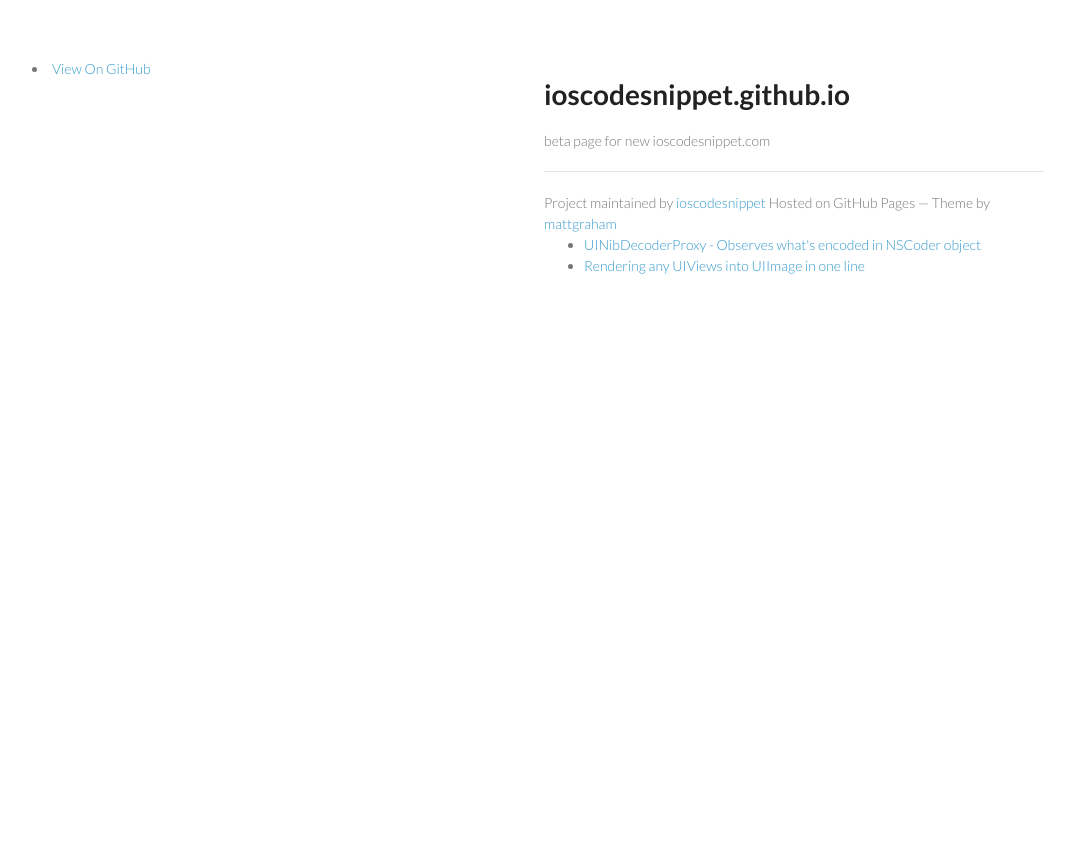
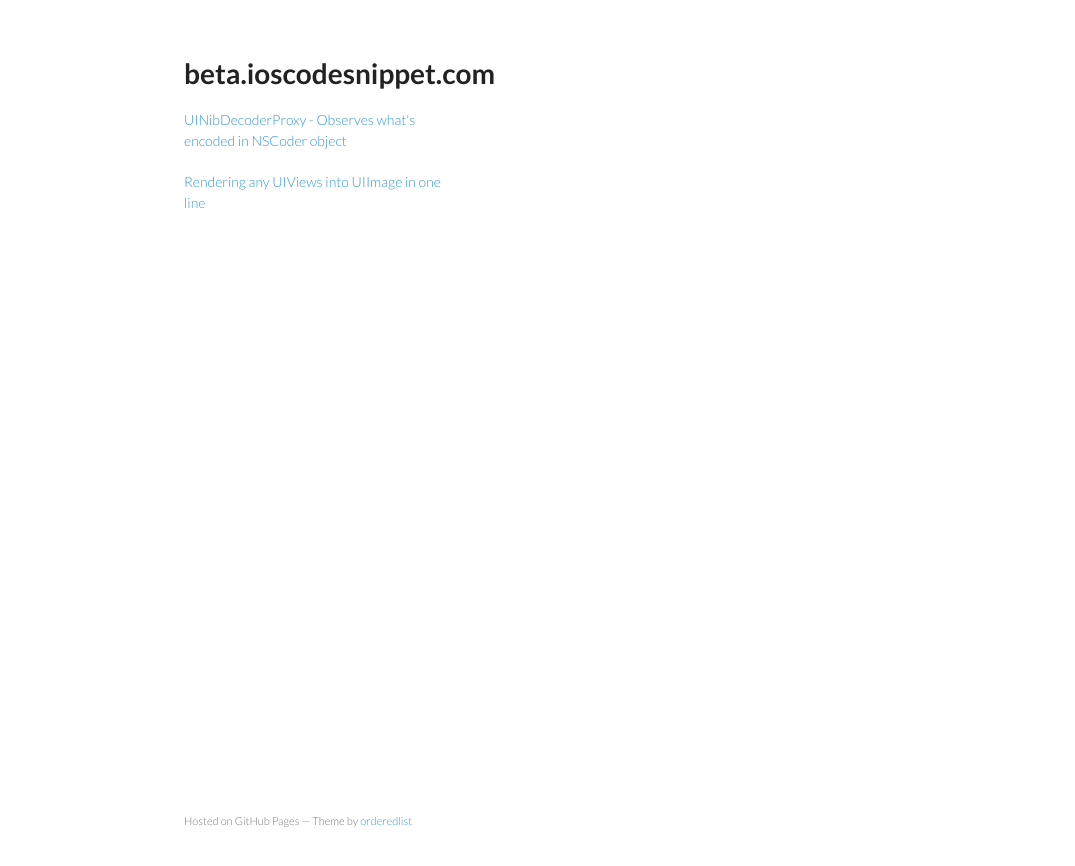
Before and after one commit to ioscodesnippet/ioscodesnippet.github.io, a Jekyll site: the page built from index.md, in a window 1280 px wide. Shown: the top 866 px of the page, without its empty margins (26-1101 px from the left). Built offline with Jekyll 4.4.1, drawn with Linux system fonts in a browser that asks for light colours; nearby versions of some CDN libraries; Markdown is read by kramdown in place of the engine named in the settings.

Commit message:
Use minimal theme

```diff
--- a/_layouts/default.html
+++ b/_layouts/default.html
@@ -4,41 +4,32 @@
     <meta charset="utf-8">
     <meta http-equiv="X-UA-Compatible" content="chrome=1">
     <title>ioscodesnippet.github.io by ioscodesnippet</title>
+
     <link rel="stylesheet" href="/stylesheets/styles.css">
     <link rel="stylesheet" href="/stylesheets/pygment_trac.css">
-    <script src="https://ajax.googleapis.com/ajax/libs/jquery/1.7.1/jquery.min.js"></script>
-    <script src="javascripts/respond.js"></script>
+    <meta name="viewport" content="width=device-width, initial-scale=1, user-scalable=no">
     <!--[if lt IE 9]>
-      <script src="//html5shiv.googlecode.com/svn/trunk/html5.js"></script>
+    <script src="//html5shiv.googlecode.com/svn/trunk/html5.js"></script>
     <![endif]-->
-    <!--[if lt IE 8]>
-    <link rel="stylesheet" href="stylesheets/ie.css">
-    <![endif]-->
-    <meta name="viewport" content="width=device-width, initial-scale=1, user-scalable=no">
-
   </head>
   <body>
-      <div id="header">
-        <nav>
-          <li class="fork"><a href="https://github.com/ioscodesnippet">View On GitHub</a></li>
-        </nav>
-      </div><!-- end header -->
+    <div class="wrapper">
+      <header>
+        <a href="/"><h1>beta.ioscodesnippet.com</h1></a>
 
-    <div class="wrapper">
+        {% for post in site.posts %}
+          <p class="view"><a href="{{ post.url }}">{{ post.title }}</a></p>
+        {% endfor %}
 
+      </header>
       <section>
-        <div id="title">
-          <a href="/"><h1>ioscodesnippet.github.io</h1></a>
-          <p>beta page for new ioscodesnippet.com</p>
-          <hr>
-          <span class="credits left">Project maintained by <a href="https://github.com/ioscodesnippet">ioscodesnippet</a></span>
-          <span class="credits right">Hosted on GitHub Pages &mdash; Theme by <a href="https://twitter.com/michigangraham">mattgraham</a></span>
-        </div>
-
         {{ content }}
-
+      </section>
+      <footer>
+        <p><small>Hosted on GitHub Pages &mdash; Theme by <a href="https://github.com/orderedlist">orderedlist</a></small></p>
+      </footer>
     </div>
-    <!--[if !IE]><script>fixScale(document);</script><![endif]-->
+    <script src="javascripts/scale.fix.js"></script>
 
   </body>
 </html>
--- a/index.md
+++ b/index.md
@@ -2,10 +2,3 @@
 layout: default
 title: beta page for new ioscodesnippet.com
 ---
-<ul>
-  {% for post in site.posts %}
-    <li>
-      <a href="{{ post.url }}">{{ post.title }}</a>
-    </li>
-  {% endfor %}
-</ul>
```
Also changed, not shown: _posts/2011-08-25-rendering-any-uiviews-into-uiimage-in-one-line.md (+3 -0 lines), _posts/2013-09-09-test.md (+2 -0 lines), index.html (deleted, +0 -65 lines).
